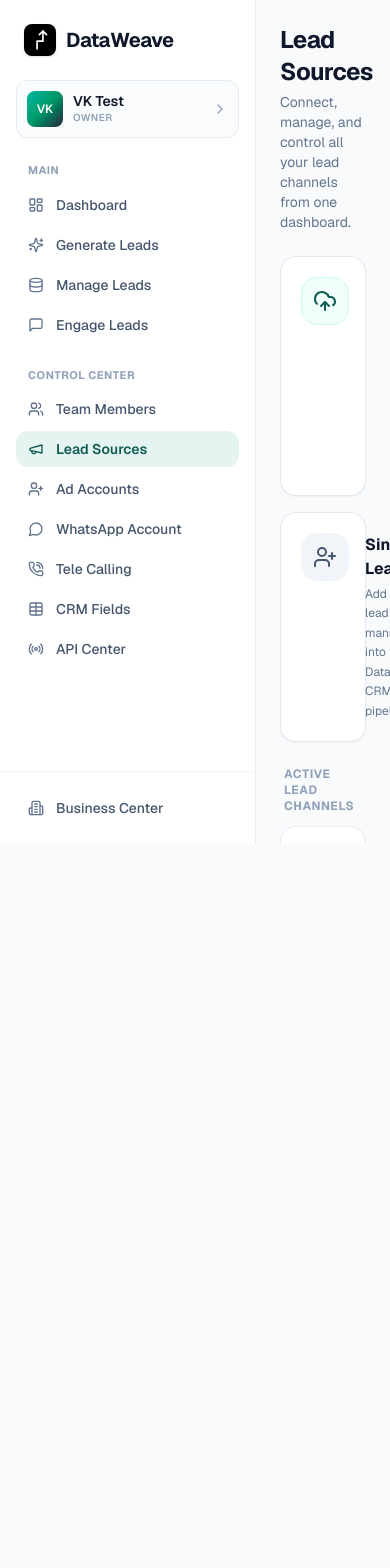
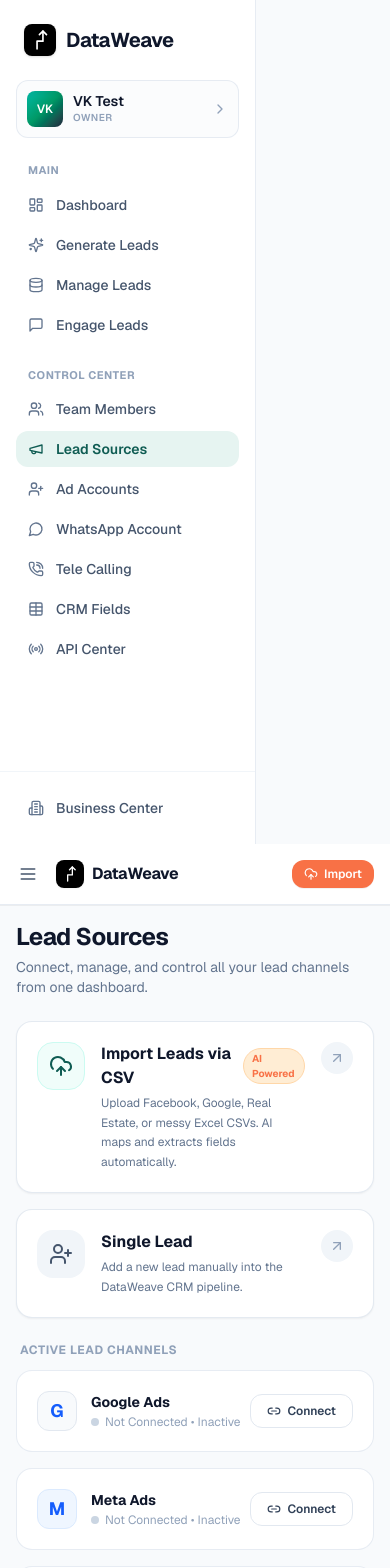
Before and after one commit to Vedant005/CRM-Lead-Importer, a Next.js app in the folder frontend/: page / in a window 390 px wide. Shown: the top 1568 px of the page. Before the commit the page ends 844 px from the top, so only its background shows below. Built offline with nearby package versions, Linux system fonts and the light colour scheme; no server answers.

Commit message:
feat: add mobile responsiveness

```diff
--- a/frontend/app/page.tsx
+++ b/frontend/app/page.tsx
@@ -7,11 +7,18 @@
 import { CSVImportModal } from "../src/components/CSVImportModal";
 import { LeadDetailDrawer } from "../src/components/LeadDetailDrawer";
 import { CRMLeadRecord, ImportResult } from "../src/types/crm";
-import { CheckCircle2, Sparkles } from "lucide-react";
+import {
+  CheckCircle2,
+  Sparkles,
+  Menu,
+  TrendingUp,
+  UploadCloud,
+} from "lucide-react";
 
 export default function Home() {
   const [activeTab, setActiveTab] = useState<string>("lead-sources");
   const [isImportModalOpen, setIsImportModalOpen] = useState<boolean>(false);
+  const [isMobileMenuOpen, setIsMobileMenuOpen] = useState<boolean>(false);
   const [importedLeads, setImportedLeads] = useState<CRMLeadRecord[]>([]);
   const [skippedLeads, setSkippedLeads] = useState<
     (CRMLeadRecord & { _skip_reason?: string })[]
@@ -44,19 +51,47 @@
   };
 
   return (
-    <div className="min-h-screen bg-[#f8fafc] flex">
-
+    <div className="min-h-screen bg-[#f8fafc] flex flex-col md:flex-row">
       <Sidebar
         activeTab={activeTab}
         setActiveTab={setActiveTab}
         leadsCount={importedLeads.length}
+        isMobileOpen={isMobileMenuOpen}
+        onMobileClose={() => setIsMobileMenuOpen(false)}
       />
 
+      <div className="flex-1 min-w-0 flex flex-col h-auto md:h-screen md:overflow-y-auto">
+        {/* Mobile Top Navigation Bar (< md) */}
+        <header className="md:hidden sticky top-0 z-30 bg-white border-b border-slate-200/80 px-4 py-3 flex items-center justify-between shadow-2xs">
+          <div className="flex items-center gap-2.5">
+            <button
+              onClick={() => setIsMobileMenuOpen(true)}
+              className="p-2 -ml-1.5 rounded-xl text-slate-600 hover:text-slate-900 hover:bg-slate-100 transition-colors"
+              aria-label="Open navigation menu"
+            >
+              <Menu className="w-5 h-5" />
+            </button>
+            <div className="flex items-center gap-2">
+              <div className="w-7 h-7 rounded-lg bg-black flex items-center justify-center text-white shadow-xs shrink-0">
+                <TrendingUp className="w-4 h-4 text-white transform -rotate-45" />
+              </div>
+              <span className="font-bold text-base tracking-tight text-slate-900">
+                DataWeave
+              </span>
+            </div>
+          </div>
 
-      <main className="flex-1 min-w-0 flex flex-col h-screen overflow-y-auto">
+          <button
+            onClick={() => setIsImportModalOpen(true)}
+            className="flex items-center gap-1.5 px-3 py-1.5 rounded-xl bg-[#f87146] text-white text-xs font-semibold shadow-2xs hover:bg-[#e05b30] active:scale-95 transition-all"
+          >
+            <UploadCloud className="w-3.5 h-3.5" />
+            <span>Import</span>
+          </button>
+        </header>
 
         {toastMessage && (
-          <div className="fixed top-5 right-5 z-50 bg-slate-900 text-white px-4 py-3 rounded-2xl shadow-xl border border-slate-700 flex items-center gap-3 animate-in slide-in-from-top-3 duration-300">
+          <div className="fixed top-4 sm:top-5 right-4 sm:right-5 z-50 bg-slate-900 text-white px-4 py-3 rounded-2xl shadow-xl border border-slate-700 flex items-center gap-3 animate-in slide-in-from-top-3 duration-300 max-w-sm sm:max-w-md">
             <div className="w-7 h-7 rounded-lg bg-emerald-500/20 text-emerald-400 flex items-center justify-center shrink-0">
               <CheckCircle2 className="w-4 h-4" />
             </div>
@@ -64,7 +99,7 @@
           </div>
         )}
 
-        <div className="p-6 md:p-8 flex-1">
+        <main className="p-4 sm:p-6 md:p-8 flex-1">
           {activeTab === "lead-sources" && (
             <LeadSourcesView
               onOpenImportModal={() => setIsImportModalOpen(true)}
@@ -84,7 +119,7 @@
           )}
 
           {activeTab !== "lead-sources" && activeTab !== "manage-leads" && (
-            <div className="bg-white border border-slate-200/80 rounded-2xl p-12 text-center max-w-xl mx-auto my-12">
+            <div className="bg-white border border-slate-200/80 rounded-2xl p-8 sm:p-12 text-center max-w-xl mx-auto my-6 sm:my-12">
               <div className="w-12 h-12 rounded-2xl bg-teal-50 text-[#0f5c53] flex items-center justify-center mx-auto mb-3">
                 <Sparkles className="w-6 h-6" />
               </div>
@@ -94,7 +129,7 @@
               <p className="text-xs text-slate-500 mt-1 mb-5">
                 Explore lead importation or switch to the Lead Sources dashboard.
               </p>
-              <div className="flex items-center justify-center gap-3">
+              <div className="flex items-center justify-center gap-3 flex-wrap">
                 <button
                   onClick={() => setActiveTab("lead-sources")}
                   className="px-4 py-2 rounded-xl bg-[#0f5c53] text-white text-xs font-semibold hover:bg-[#0a443d] transition-colors"
@@ -110,8 +145,8 @@
               </div>
             </div>
           )}
-        </div>
-      </main>
+        </main>
+      </div>
 
       <CSVImportModal
         isOpen={isImportModalOpen}
```
